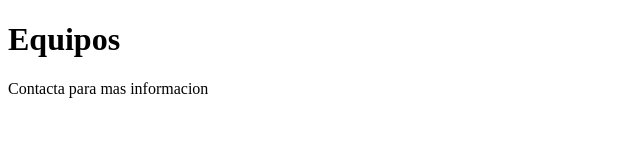
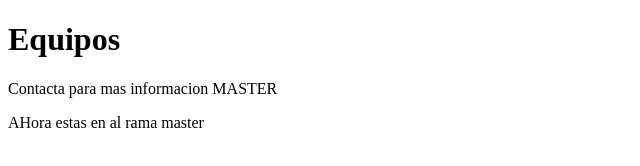
Before and after one commit to alvarodcr/git-practica, a plain HTML site: page pages/equipo.html in a window 1280 px wide. Shown: the whole page, without its empty margins (0-640 px from the left). Drawn offline with Linux system fonts and the light colour scheme.

Commit message:
Informacion en equipo.html a rama master

```diff
--- a/pages/equipo.html
+++ b/pages/equipo.html
@@ -5,4 +5,5 @@
 </head>
 <body>
     <h1>Equipos</h1>
-    <p>Contacta para mas informacion</p>
+    <p>Contacta para mas informacion MASTER</p>
+    <p>AHora estas en al rama master</p>
```
